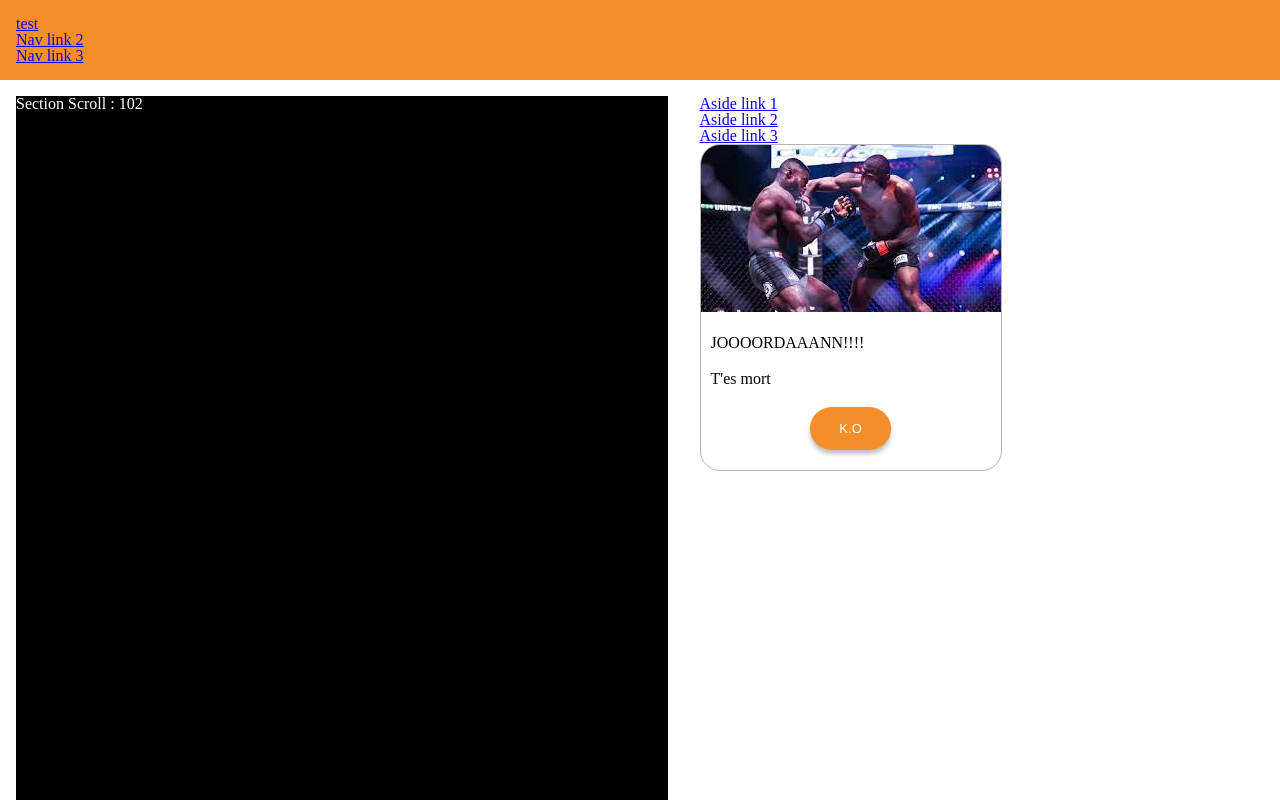
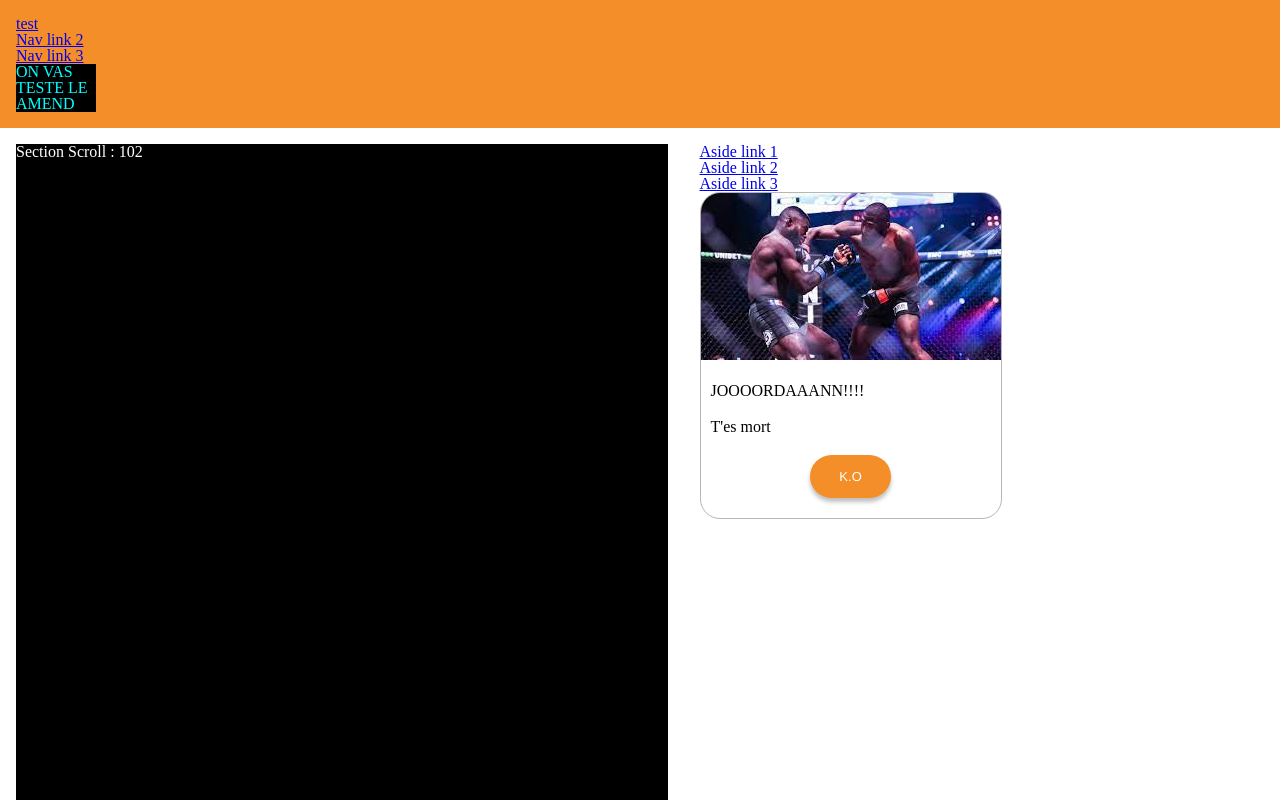
Before and after one commit to MeldryckSAID/dev_sass, a Vue app: page / in a window 1280 px wide. Shown: the top 800 px of the page. Built offline with nearby package versions, Linux system fonts and the light colour scheme.

Commit message:
test git revert

```diff
--- a/src/components/MyButton.vue
+++ b/src/components/MyButton.vue
@@ -39,10 +39,7 @@ const className = computed(() => ({
   padding: rem(33) rem(67);
   text-decoration: none;
   word-wrap: break-word;
-  &.-icon {
-    gap: 200px;
-    scale: 2rem;
-  }
+
   &.-rounded {
     background: $primary-color;
     border-radius: rem(37);
@@ -54,5 +51,9 @@ const className = computed(() => ({
     padding: rem(14) rem(29);
     font-weight: 400;
   }
+  &.-icon {
+    gap: 200px;
+    scale: 2rem;
+  }
 }
 </style>
--- a/src/views/HomeView.vue
+++ b/src/views/HomeView.vue
@@ -19,6 +19,9 @@ import DefaultLayout from '@/components/layouts/DefaultLayout.vue'
           <li><a href="#">Nav link 3</a></li>
         </ul>
       </nav>
+      <div class="test">
+        <h1>ON VAS TESTE LE AMEND</h1>
+      </div>
     </template>
 
     <template #aside>
@@ -29,7 +32,12 @@ import DefaultLayout from '@/components/layouts/DefaultLayout.vue'
           <li><a href="#">Aside link 3</a></li>
         </ul>
       </nav>
-      <Mycard title="JOOOORDAAANN!!!!" description="T'es mort" buttonLabel="K.O"   imageSrc="/dodo.jpeg" ></Mycard>
+      <Mycard
+        title="JOOOORDAAANN!!!!"
+        description="T'es mort"
+        buttonLabel="K.O"
+        imageSrc="/dodo.jpeg"
+      ></Mycard>
     </template>
 
     <MyBackgroundScroll />
@@ -42,3 +50,11 @@ import DefaultLayout from '@/components/layouts/DefaultLayout.vue'
   <MyButton variant="rounded" >My rounded Button</MyButton> -->
   <p></p>
 </template>
+
+<style>
+.test {
+  color: aqua;
+  background-color: black;
+  width: 5rem;
+}
+</style>
```
